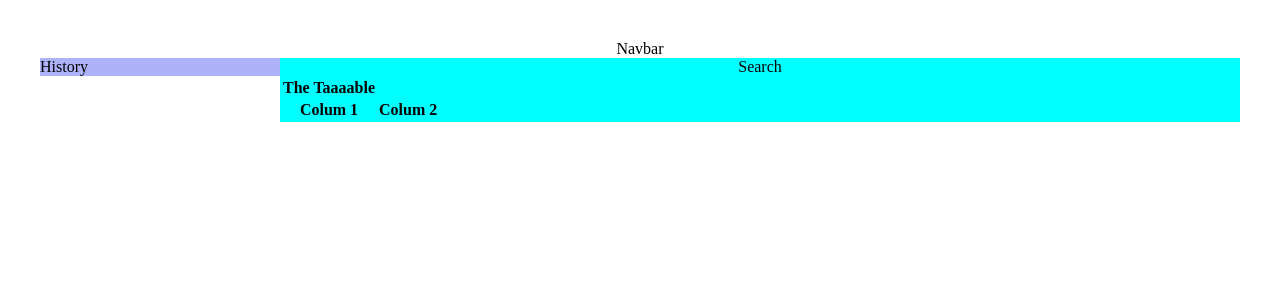
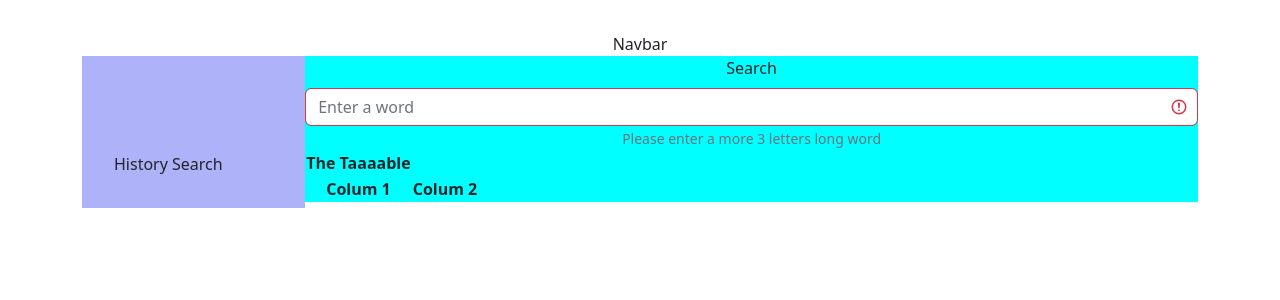
Before and after one commit to Lopeare/newspaperAPI, a React (Vite) app: page /articles in a window 1280 px wide. Shown: the top 300 px of the page. Built offline with nearby package versions, Linux system fonts and the light colour scheme; no server answers.

Commit message:
Search and search history

```diff
--- a/index.html
+++ b/index.html
@@ -5,6 +5,12 @@
   <meta charset="UTF-8" />
   <link rel="icon" type="image/svg+xml" href="/vite.svg" />
   <meta name="viewport" content="width=device-width, initial-scale=1.0" />
+
+
+  <link rel="stylesheet" href="https://cdn.jsdelivr.net/npm/bootstrap@5.2.0-beta1/dist/css/bootstrap.min.css"
+    integrity="sha384-0evHe/X+R7YkIZDRvuzKMRqM+OrBnVFBL6DOitfPri4tjfHxaWutUpFmBp4vmVor" crossorigin="anonymous" />
+
+
   <title>Newspaper</title>
 </head>
 
--- a/package.json
+++ b/package.json
@@ -10,7 +10,9 @@
   },
   "dependencies": {
     "@reduxjs/toolkit": "^1.8.5",
+    "bootstrap": "^5.2.0",
     "react": "^18.2.0",
+    "react-bootstrap": "^2.5.0",
     "react-dom": "^18.2.0",
     "react-redux": "^8.0.2",
     "react-router-dom": "6"
--- a/src/components/History/History.jsx
+++ b/src/components/History/History.jsx
@@ -1,6 +1,19 @@
+import { useSelector } from "react-redux"
 
 export const History = () => {
+
+    const { history } = useSelector((state) => state.search);
+
+    console.log(history);
     return (
-        <div>History</div>
+        <>
+            <ul><p>History Search</p>
+                {
+                    history.map(search =>
+                        < li key={search}> {search}</li>
+                    )
+                }
+            </ul>
+        </>
     )
 }
--- a/src/components/Newspaper/Newspaper.jsx
+++ b/src/components/Newspaper/Newspaper.jsx
@@ -1,10 +1,8 @@
 import { useEffect } from 'react';
 import { useDispatch, useSelector } from 'react-redux'
-import { Routes } from 'react-router-dom';
 import { getPosts } from '../../slices/newspaperSlice'
 import { ArticlesTable } from '../ArticlesTable/ArticlesTable';
 import { History } from '../History/History';
-import { Navbar } from '../NavBar/Navbar';
 import { Search } from '../Search/Search';
 
 export const Newspaper = () => {
--- a/src/components/Search/Search.jsx
+++ b/src/components/Search/Search.jsx
@@ -1,6 +1,58 @@
+import { useState } from 'react';
+import Form from 'react-bootstrap/Form';
+import { useDispatch, useSelector } from 'react-redux';
+import { addSearch } from '../../slices/searchSlice'
 
 export const Search = () => {
+
+  const dispatch = useDispatch();
+
+  const [{ value, isValid }, setSearch] = useState({
+    value: '',
+    isValid: false
+  })
+
+  // Updating input value
+  const onChange = ({ target }) => {
+    const realValue = target.value.trim();
+    setSearch({
+      value: realValue,
+      isValid: realValue.length > 3 ? true : false
+    })
+  }
+
+  // Only store the value when is valid (letters > 3)
+  const onSubmit = (event) => {
+    event.preventDefault();
+    if (isValid) {
+      dispatch(addSearch(value));
+      setSearch({
+        value: '',
+        isValid: false
+      });
+    }
+  }
+
   return (
-    <div>Search</div>
+    <>
+      <form onSubmit={onSubmit}>
+        <Form.Label
+          htmlFor="searching article">Search
+        </Form.Label>
+        <Form.Control
+          type="text"
+          id="inputSearch"
+          placeholder='Enter a word'
+          value={value}
+          onChange={onChange}
+          aria-describedby="searchHelpBlock"
+          isValid={isValid}
+          isInvalid={!isValid}
+        />
+        <Form.Text id="searchHelpBlock" muted>
+          Please enter a more 3 letters long word
+        </Form.Text>
+      </form>
+    </>
   )
 }
--- a/src/index.css
+++ b/src/index.css
@@ -87,17 +87,16 @@ button:focus-visible {
    text-align: center;
  }
 
+ /* Default */
  .history {
-   /* width: 20%; */
    background-color: #aeb2f8;
-   /* float: left; */
    display: none;
+   padding-top: 6em;
+
+   text-align: left;
  }
 
  .articles {
-   /* width: 80%;
-  float: right; */
-
    background-color: aqua;
  }
 
@@ -107,10 +106,12 @@ button:focus-visible {
    word-wrap: break-word;
  }
 
+ /* Higher than 800px */
  @media screen and (min-width:800px) {
    .history {
      float: left;
      width: 20%;
+     padding-right: 2em;
    }
 
    h1 {
@@ -123,9 +124,16 @@ button:focus-visible {
    }
  }
 
- /* Hacemos visibles los subtítulos para anchos de pantalla mayores a 1024px */
+ /* Higher than 500px */
  @media screen and (min-width:500px) {
    .history {
      display: flex;
    }
  }
+
+ /* Less than 800px */
+ @media screen and (max-width:800px) {
+   .history {
+     padding: 0;
+   }
+ }
--- a/src/main.jsx
+++ b/src/main.jsx
@@ -9,6 +9,7 @@ import {
 import { Provider } from 'react-redux'
 import { store } from './store/store'
 import { AppRoutes } from './routes/AppRoutes'
+import 'bootstrap/dist/css/bootstrap.min.css';
 
 ReactDOM.createRoot(document.getElementById('root')).render(
   <React.StrictMode>
--- a/src/slices/searchSlice.js
+++ b/src/slices/searchSlice.js
@@ -8,7 +8,9 @@ export const searchSlice = createSlice({
     initialState,
     reducers: {
         addSearch: (state, { payload }) => {
+            console.log('Añadiendo: ', payload)
             state.history.push(payload)
+            console.log(state.history);
         },
     },
 })
```
Also changed, not shown: 1 other file (tests, documents, lock files or other folders).
